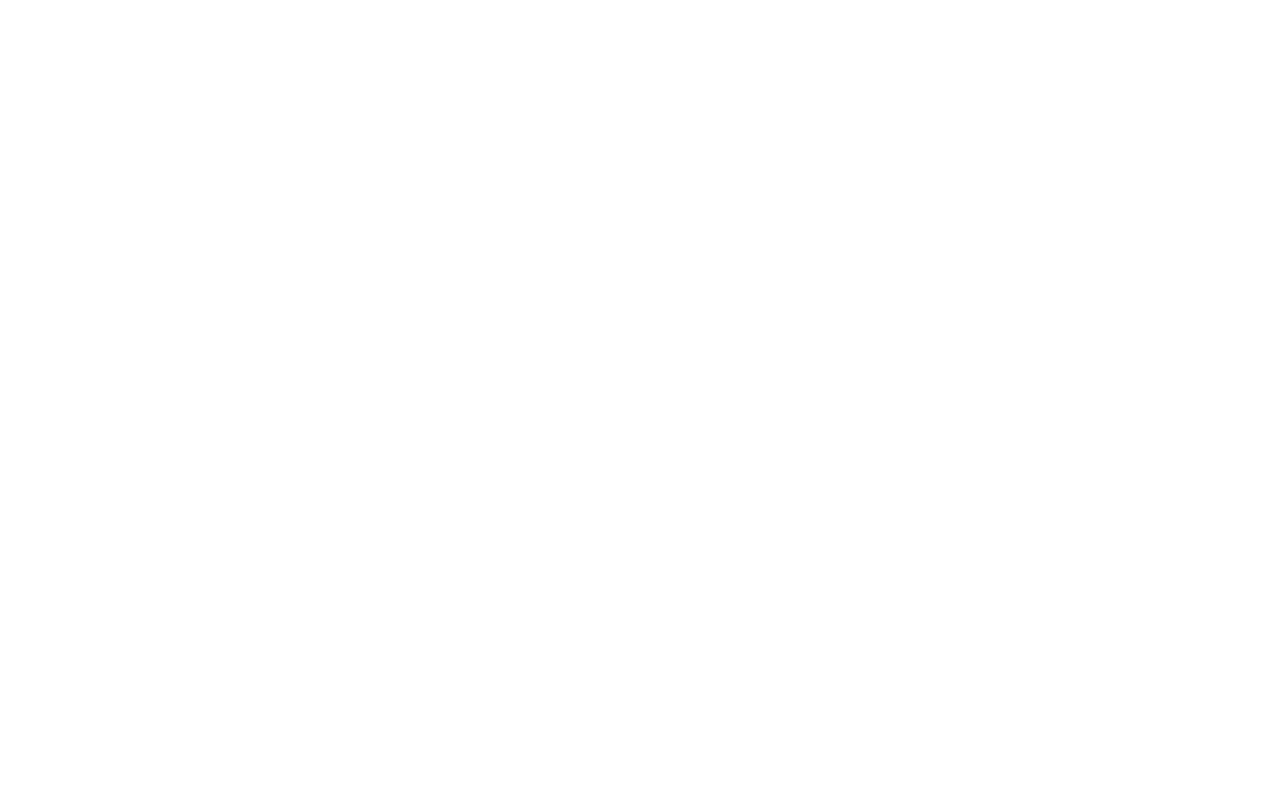
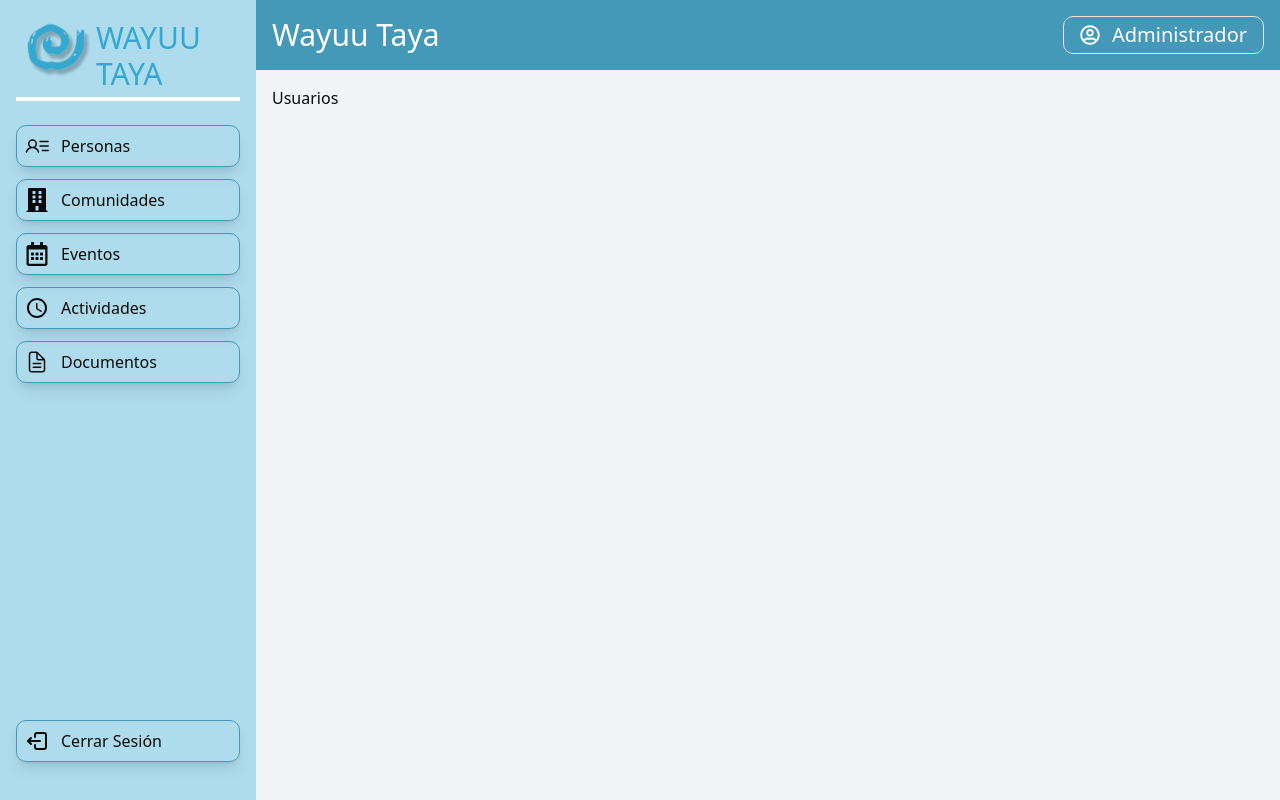
Before and after one commit to Eduardo282x/wayu-taya, a React (Vite) app: page /usuario in a window 1280 px wide. Before the commit this address had no page. Built offline with nearby package versions, Linux system fonts and the light colour scheme; a web font is replaced by a local one.

Commit message:
agregar user componetns

```diff
--- a/src/App.tsx
+++ b/src/App.tsx
@@ -14,6 +14,7 @@ import { Communities } from './pages/documents/communities/Communities'
 import { Activities } from './pages/documents/activities/Activities'
 import { Home } from './pages/home/Home'
 import { EventForm } from './pages/documents/events/EventForm'
+import { Users } from './pages/users/users'
 
 function App() {
 
@@ -25,7 +26,7 @@ function App() {
 
           <Route path='/' element={<Home />}></Route>
 
-          <Route element={<Layout/>}>
+          <Route element={<Layout />}>
             <Route path='/documentos' element={<Documents />}></Route>
             <Route path='/documentos/personas' element={<People />}></Route>
             <Route path='/documentos/comunidades' element={<Communities />}></Route>
@@ -38,6 +39,7 @@ function App() {
             <Route path='/alimentos' element={<Food />}></Route>
             <Route path='/salud' element={<Health />}></Route>
             <Route path='/agua' element={<Water />}></Route>
+            <Route path='/usuario' element={<Users />}></Route>
           </Route>
 
         </Routes>
--- /dev/null
+++ b/src/pages/users/Users.tsx
@@ -0,0 +1,9 @@
+import React from 'react'
+
+export const Users = () => {
+  return (
+    <div>
+      Usuarios
+    </div>
+  )
+}
```
